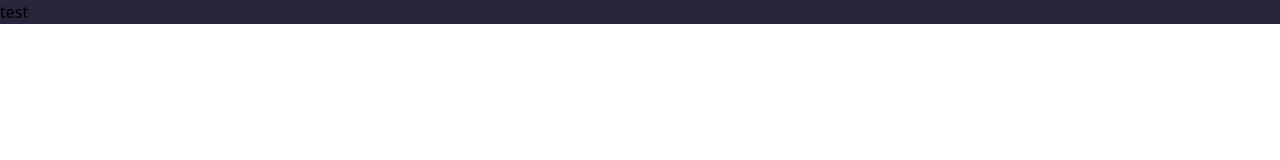
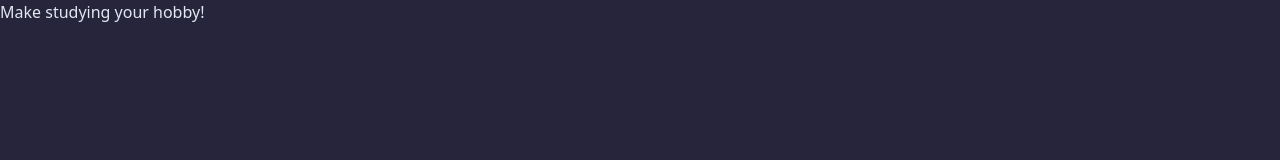
Before and after one commit to jukfiuune/tuesconnect, a plain HTML site: page mainpage.html in a window 1280 px wide. Drawn offline with nearby package versions, Linux system fonts and the light colour scheme.

Commit message:
Bad workaround for intelisense

```diff
--- a/mainpage.html
+++ b/mainpage.html
@@ -24,8 +24,8 @@
     </script>
 </head>
 <body>
-    <div class="bg-background">
-        <h2 class="">test</h2>
+    <div class="bg-background h-lvh w-">
+        <h2 class="text-text position-">Make studying your hobby!</h2>
     </div>
 </body>
 </html>
--- a/tailwind.config.js
+++ b/tailwind.config.js
@@ -3,9 +3,7 @@ module.exports = {
   content: ["./**/*,{html,js}",
   './components/**/*.{html,js}'],
   theme: {
-    extend: {
-      }
-    },
+    extend: {},
   },
   plugins: [],
 }
```
